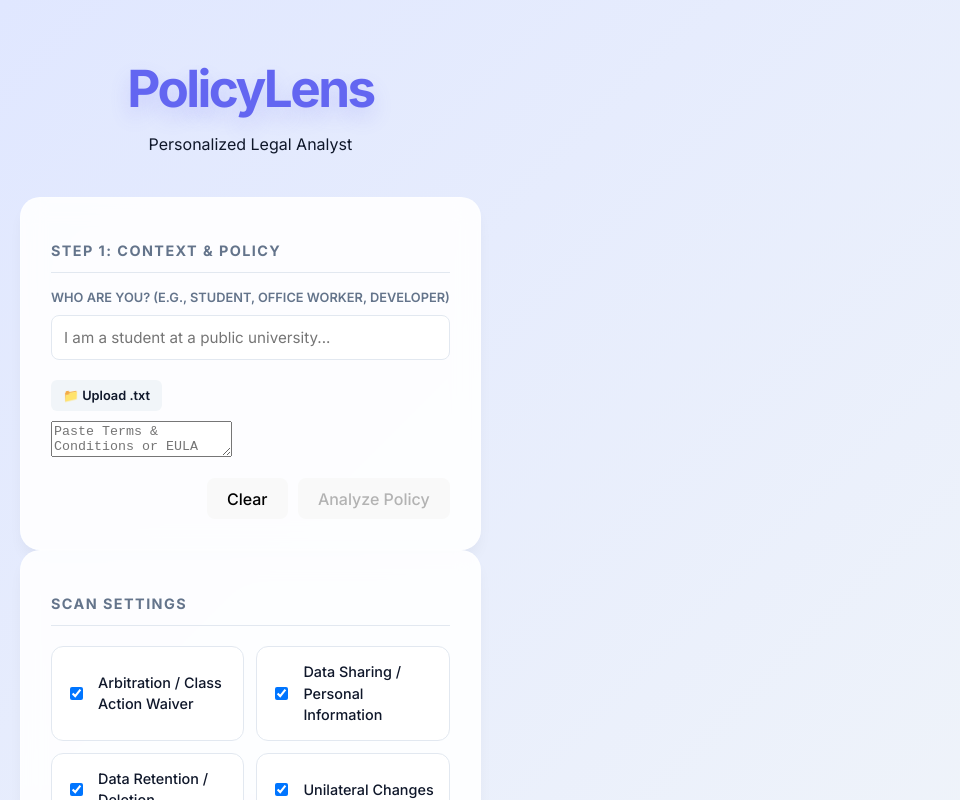
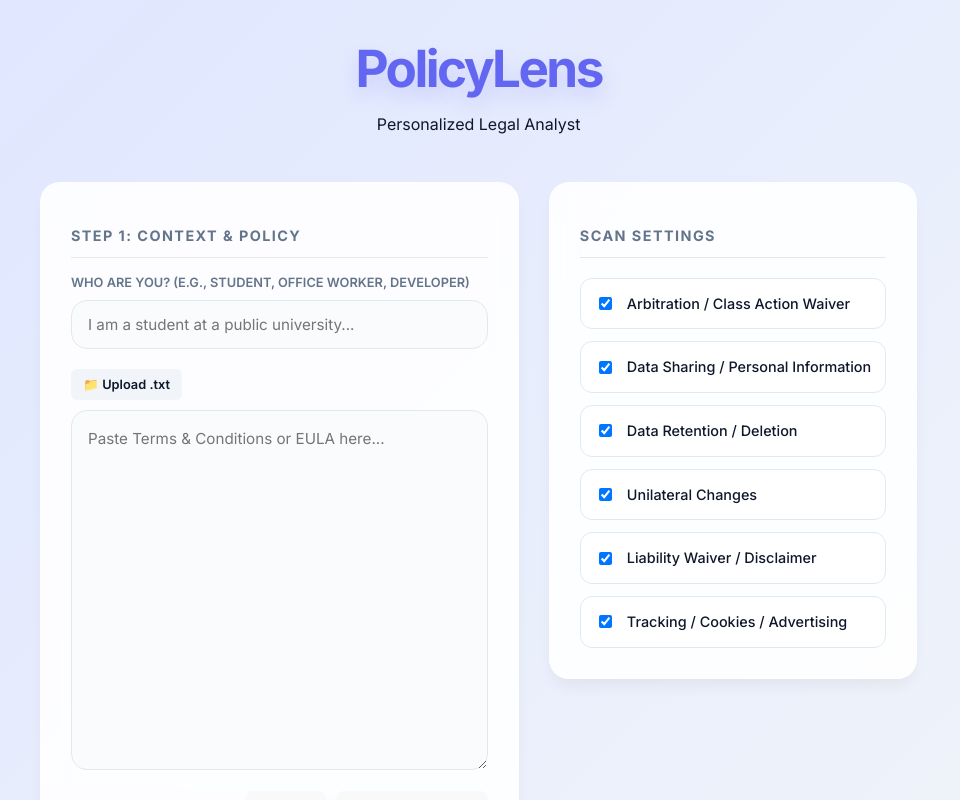
Before and after one commit to arigoldring/policy-lens, a React (Vite) app in the folder policy-lens/: page / in a window 1280 px wide. Shown: the top 800 px of the page, without its empty margins (0-960 px from the left). Built offline with nearby package versions, Linux system fonts and the light colour scheme.

Commit message:
stlye changes

```diff
--- a/policy-lens/src/App.css
+++ b/policy-lens/src/App.css
@@ -21,17 +21,18 @@ body {
 }
 
 .app-wrapper {
+  min-height: 100vh;
+  padding: 40px;
   display: flex;
   justify-content: center;
-  padding: 60px 20px;
 }
 
 .container {
   width: 100%;
-  max-width: 800px;
+  max-width: 1400px; /* Full desktop width */
   display: flex;
   flex-direction: column;
-  gap: 25px;
+  gap: 30px;
 }
 
 .app-header {
@@ -155,3 +156,52 @@ h2 {
   border-left: 3px solid #e2e8f0;
   padding-left: 15px;
 }
+
+.content-layout {
+  display: grid;
+  grid-template-columns: 1.3fr 1fr; /* Input bigger than settings */
+  gap: 30px;
+  align-items: start;
+}
+
+.summary-section {
+  grid-column: 1 / -1;
+}
+
+.flags-section {
+  grid-column: 1 / -1;
+}
+
+@media (max-width: 1100px) {
+  .content-layout {
+    grid-template-columns: 1fr;
+  }
+}
+
+.input-section {
+  display: flex;
+  flex-direction: column;
+  gap: 20px;
+}
+.textarea {
+  width: 100%;
+  min-height: 360px; /* bigger for desktop */
+  padding: 16px;
+  font-size: 0.95rem;
+  line-height: 1.6;
+  border-radius: 16px;
+  border: 1px solid var(--border-color);
+  background: rgba(248, 250, 252, 0.7);
+  box-sizing: border-box;
+  resize: vertical;
+  font-family: 'Inter', -apple-system, sans-serif;
+  outline: none;
+}
+
+.textarea:focus {
+  border-color: var(--primary);
+  box-shadow: 0 0 0 4px rgba(99, 102, 241, 0.15);
+}
+.input-section {
+  width: 100%;
+}
--- a/policy-lens/src/App.tsx
+++ b/policy-lens/src/App.tsx
@@ -124,7 +124,7 @@ const aiText =
           </section>
 
           {/* Section 2: Scan Settings */}
-          <section className="section">
+          <section className="section scan-settings">
             <h2>Scan Settings</h2>
             <div className="detector-grid">
               {allKeys.map((key) => (
@@ -159,7 +159,7 @@ const aiText =
           )}
 
           {/* Section 4: Flagged Results */}
-          <section className="section">
+          <section className="section flags-section">
             <h2>Detected Clauses ({flags.length})</h2>
             {!hasAnalyzed && <p className="muted text-center">Upload a policy to see specific legal flags.</p>}
             {hasAnalyzed && flags.length === 0 && <p className="text-center">✅ No selected issues detected.</p>}
--- a/policy-lens/src/components/PolicyInput.tsx
+++ b/policy-lens/src/components/PolicyInput.tsx
@@ -69,7 +69,7 @@ export default function PolicyInput({
         value={text}
         onChange={(e) => onTextChange(e.target.value)}
         placeholder="Paste Terms & Conditions or EULA here..."
-        style={{ marginBottom: '15px' }}
+        style={{ marginBottom: '15px',color: "black" }}
       />
 
       <div style={{ display: 'flex', justifyContent: 'flex-end', gap: '10px' }}>
@@ -87,13 +87,16 @@ export default function PolicyInput({
 }
 
 const contextInputStyle: React.CSSProperties = {
-  width: '100%',
-  padding: '12px',
-  borderRadius: '8px',
-  border: '1px solid #e2e8f0',
-  fontSize: '0.95rem',
-  fontFamily: 'inherit',
-  boxSizing: 'border-box'
+  width: "100%",
+  padding: "14px 16px",
+  borderRadius: "16px",
+  border: "1px solid #e2e8f0",
+  fontSize: "0.95rem",
+  fontFamily: "Inter, -apple-system, sans-serif",
+  boxSizing: "border-box",
+  background: "rgba(248, 250, 252, 0.7)",
+  outline: "none",
+  color: '#0f172a',
 };
 
 const fileLabelStyle: React.CSSProperties = {
```
